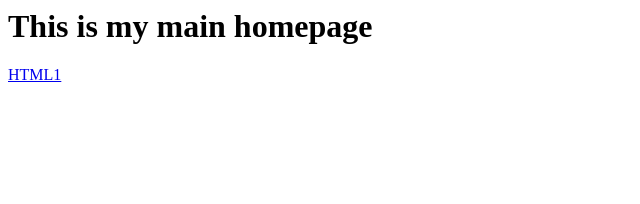
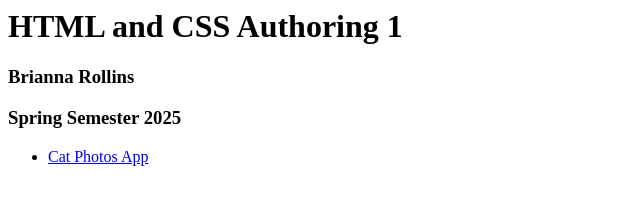
Before and after one commit to rollinbs/rollinbs.github.io, a plain HTML site: page index.html in a window 1280 px wide. Shown: the whole page, without its empty margins (0-640 px from the left). Drawn offline with Linux system fonts and the light colour scheme.

Commit message:
Update index.html
cat photos

```diff
--- a/index.html
+++ b/index.html
@@ -1,2 +1,14 @@
-<h1>This is my main homepage</h1>
-<a href="/html1/">HTML1</a>
+<html lang="en">
+  <head>
+    <title> HTML and CSS Authoring 1</title>
+  </head>
+  <body>
+    <h1>HTML and CSS Authoring 1</h1>
+    <h3>Brianna Rollins</h3>
+    <h3>Spring Semester 2025</h3>
+
+    <ul>
+      <li><a href="cat-photos/index.html">Cat Photos App</a></li>
+    </ul>
+  </body>
+</html>
```
